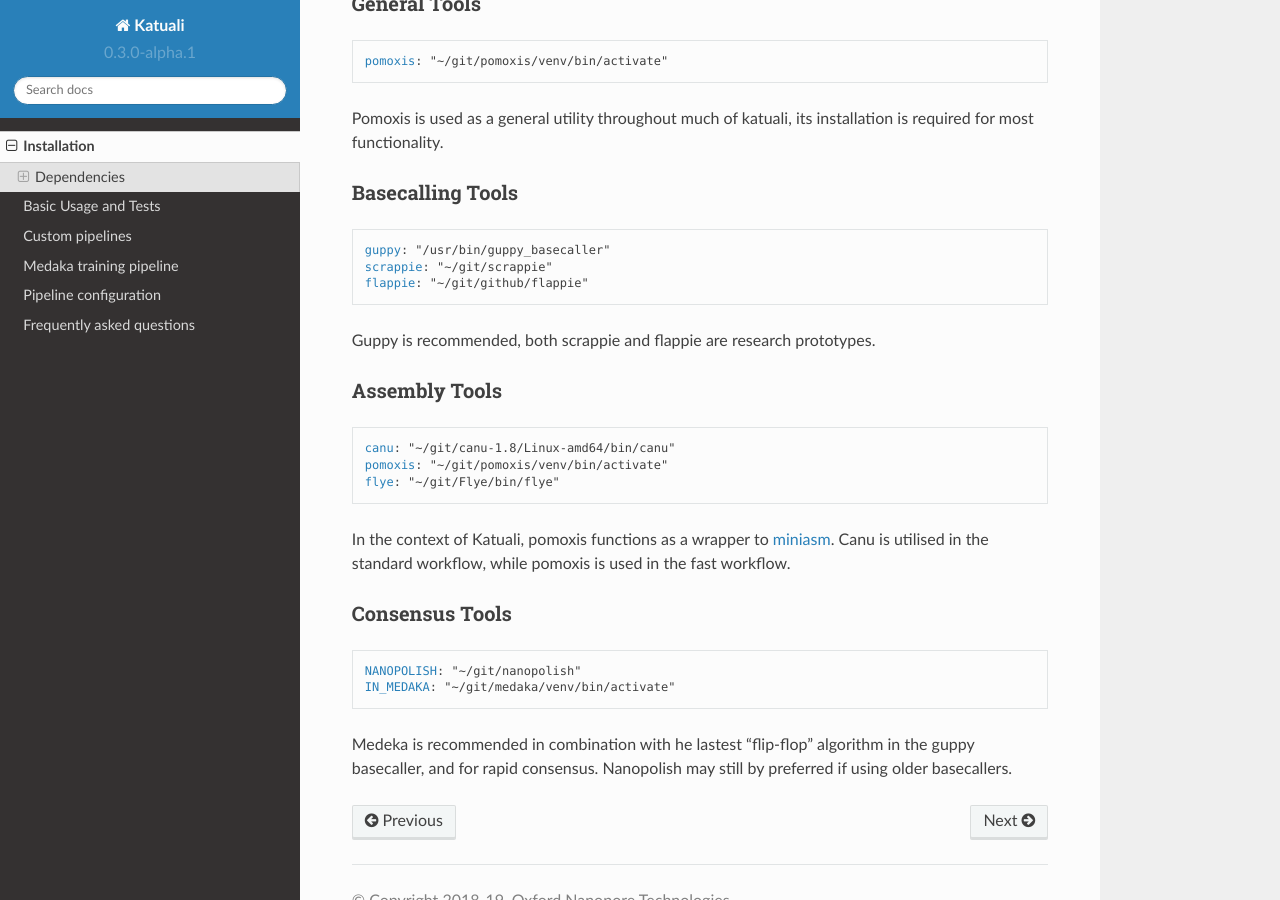
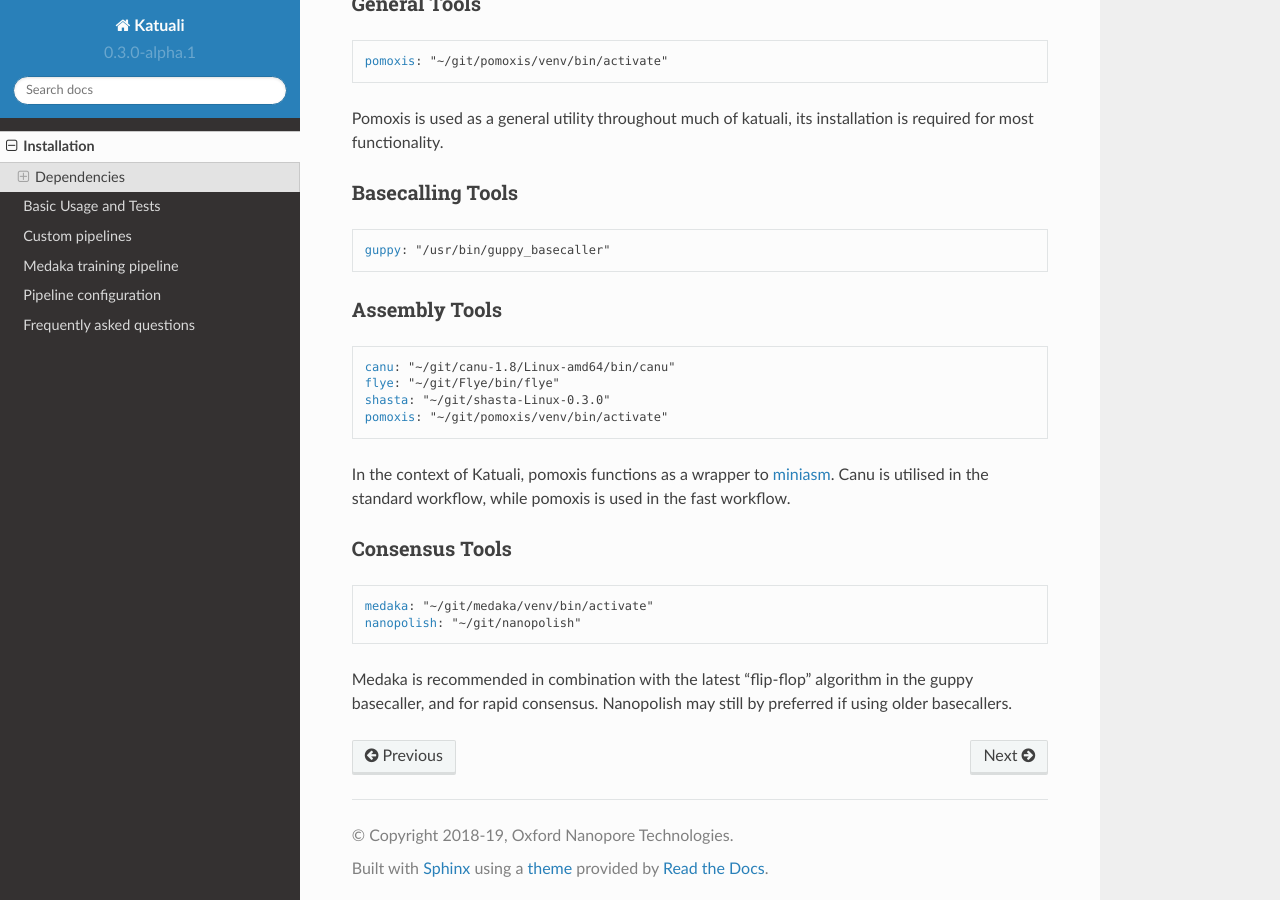
Before and after one commit to nanoporetech/katuali, a Sphinx documentation site: the page built from docs/installation.rst, in a window 1280 px wide and 900 px high, scrolled down 775 px. Built offline with Sphinx 7.4.7 and the Read the Docs theme 2.0.0, drawn with Linux system fonts in a browser that asks for light colours.

```diff
--- a/docs/installation.rst
+++ b/docs/installation.rst
@@ -53,10 +53,7 @@
 .. parsed-literal::
 
     `guppy <https://community.nanoporetech.com/downloads>`_: "/usr/bin/guppy_basecaller"
-    `scrappie <https://github.com/nanoporetech/scrappie>`_: "~/git/scrappie"
-    `flappie <https://github.com/nanoporetech/flappie>`_: "~/git/github/flappie"
 
-Guppy is recommended, both scrappie and flappie are research prototypes.
 
 Assembly Tools
 ^^^^^^^^^^^^^^
@@ -64,8 +61,9 @@
 .. parsed-literal::
 
     `canu <https://github.com/marbl/canu>`_: "~/git/canu-1.8/Linux-amd64/bin/canu"
+    `flye <https://github.com/fenderglass/Flye>`_: "~/git/Flye/bin/flye"
+    `shasta <https://github.com/chanzuckerberg/shasta>`_: "~/git/shasta-Linux-0.3.0"
     `pomoxis <https://github.com/nanoporetech/pomoxis>`_: "~/git/pomoxis/venv/bin/activate"
-    `flye <https://github.com/fenderglass/Flye>`_: "~/git/Flye/bin/flye"
 
 In the context of Katuali, pomoxis functions as a wrapper to
 `miniasm <https://github.com/lh3/miniasm>`_. Canu is utilised in the standard
@@ -76,9 +74,9 @@
 
 .. parsed-literal::
 
-    `NANOPOLISH <https://github.com/jts/nanopolish>`_: "~/git/nanopolish"
-    `IN_MEDAKA <https://github.com/nanoporetech/medaka>`_: "~/git/medaka/venv/bin/activate"
+    `medaka <https://github.com/nanoporetech/medaka>`_: "~/git/medaka/venv/bin/activate"
+    `nanopolish <https://github.com/jts/nanopolish>`_: "~/git/nanopolish"
 
-Medeka is recommended in combination with he lastest "flip-flop" algorithm in
+Medaka is recommended in combination with the latest "flip-flop" algorithm in
 the guppy basecaller, and for rapid consensus. Nanopolish may still by
 preferred if using older basecallers.
```
Also changed, not shown: README.md (+2 -2 lines), 3 other files.
